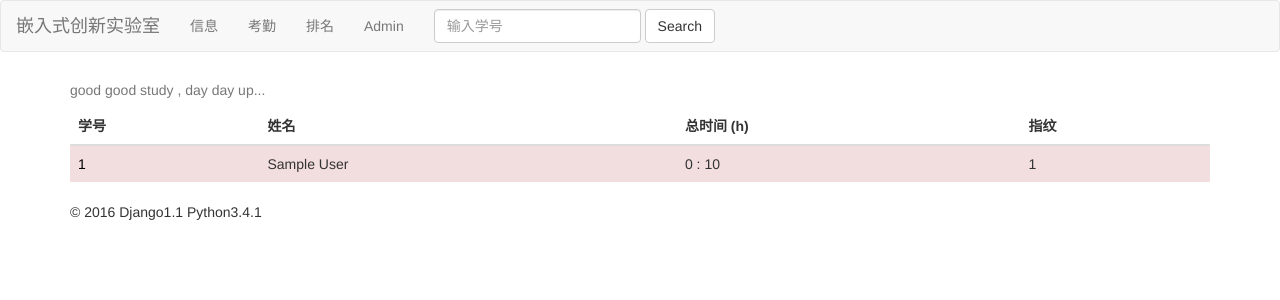
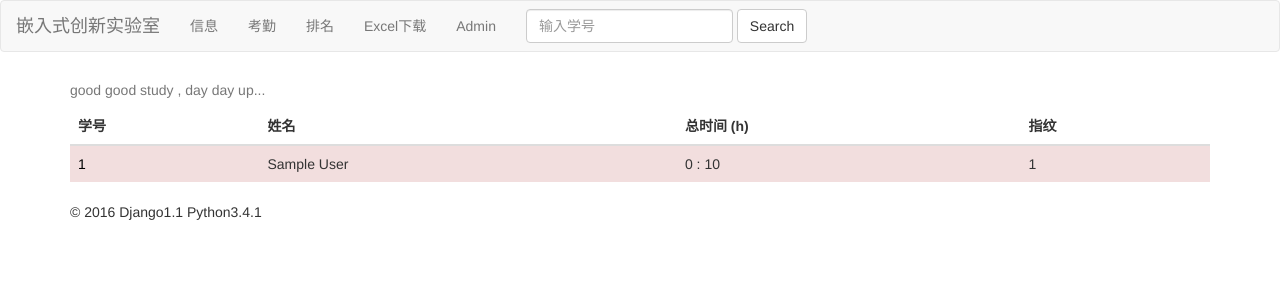
Before and after one commit to eleztian/dajngo_finger, a Django app: page /finger/ in a window 1280 px wide. Shown: the top 300 px of the page. Run offline with Django 3.2, Linux system fonts and the light colour scheme; tables that the repository leaves empty hold one stand-in row (values such as "Sample post"); some libraries are stand-ins or nearby versions.

Commit message:
add download

```diff
--- a/finger/templates/finger_nav.html
+++ b/finger/templates/finger_nav.html
@@ -8,6 +8,7 @@
                 <li ><a href="/finger/">信息</a></li>
                 <li ><a href="/finger/atendance/">考勤</a></li>
                 <li ><a href="/finger/atendance/sort/">排名</a></li>
+                <li ><a href="/finger/download/">Excel下载</a></li>
                 <li ><a href="/admin/">Admin</a></li>
                 <li >
                  <form class="navbar-form navbar-right" role="search" method="post" action="
```
